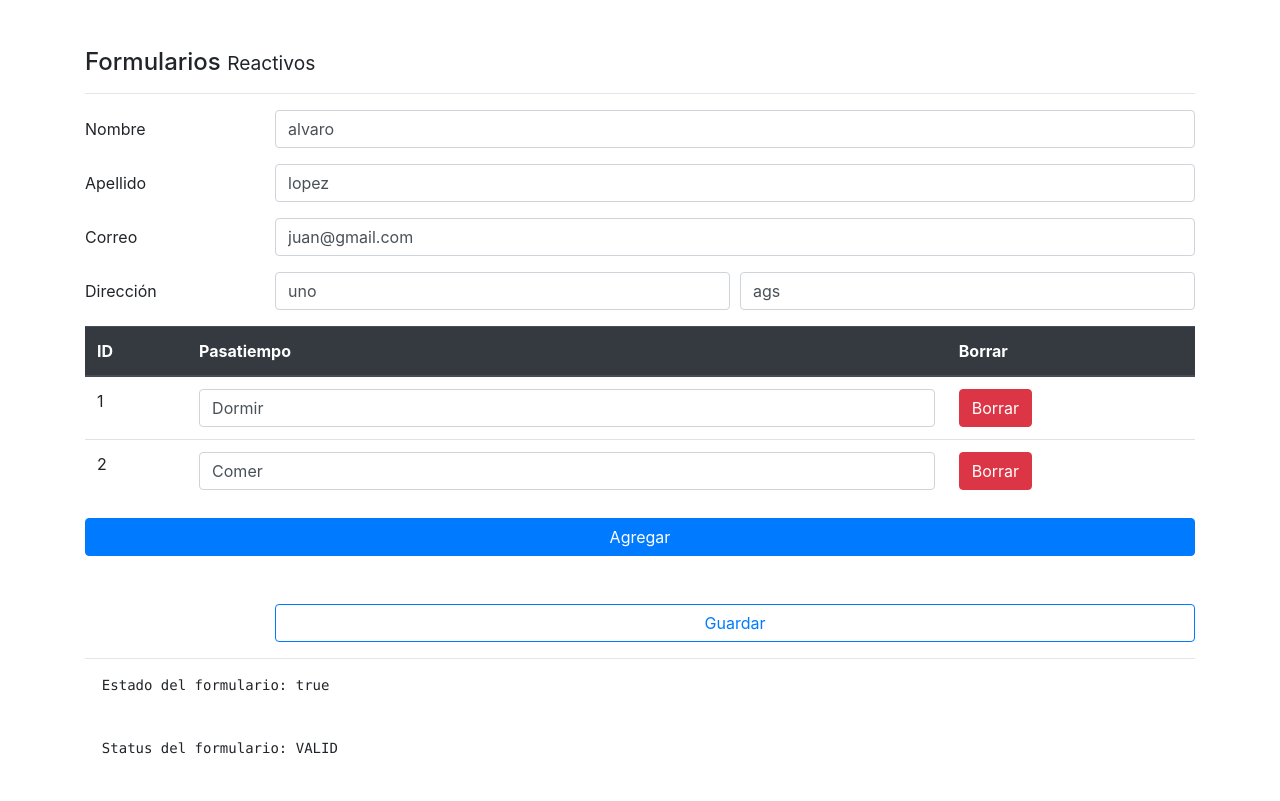
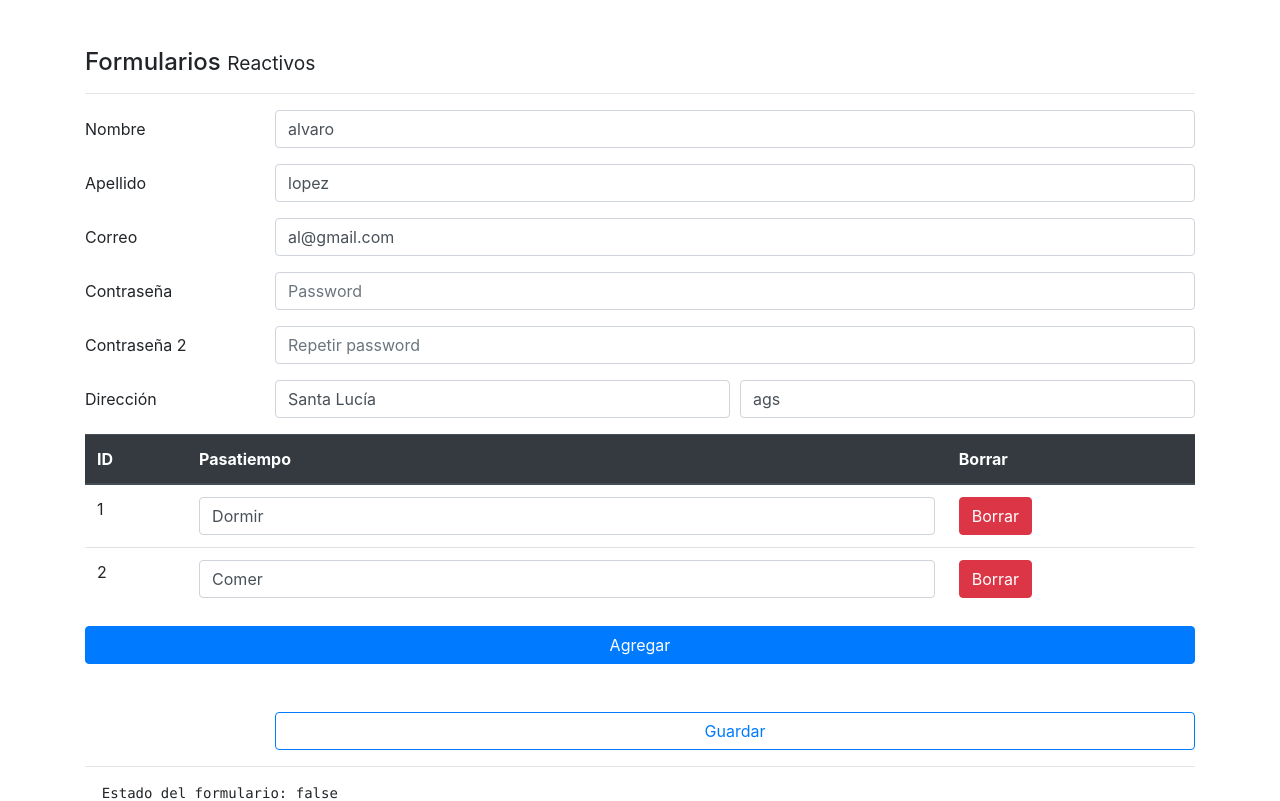
Before and after one commit to juanma77/spa-forms-validation-template-aproximation, an Angular app: page /reactive in a window 1280 px wide. Shown: the top 801 px of the page. Built offline with nearby package versions, Linux system fonts and the light colour scheme.

Commit message:
validator to verify the two passwords are the same added

```diff
--- a/src/app/pages/reactive/reactive.component.html
+++ b/src/app/pages/reactive/reactive.component.html
@@ -46,6 +46,36 @@
              <small *ngIf="notValidEmail" class="text-danger">Ingrese un email válido</small>
     </div>
   </div>
+
+
+  <div class="form-group row">
+    <label class="col-2 col-form-label">Contraseña</label>
+    <div class="col">
+
+      <input class="form-control"
+             type="password"
+             placeholder="Password"
+             formControlName="firstPassword"
+             [class.is-invalid]="notValidFirstPassword"
+             >
+
+    </div>
+  </div>
+
+  <div class="form-group row">
+    <label class="col-2 col-form-label">Contraseña 2</label>
+    <div class="col">
+
+      <input class="form-control"
+             type="password"
+             placeholder="Repetir password"
+             formControlName="secondPassword"
+             [class.is-invalid]="notValidSecondPassword"
+             >
+
+    </div>
+  </div>
+
 
   <!-- Para campos compuesto como direccion (que tiene distrito y ciduad) usar el formGroupName-->
   <div class="form-group row" formGroupName="address">
--- a/src/app/pages/reactive/reactive.component.ts
+++ b/src/app/pages/reactive/reactive.component.ts
@@ -33,6 +33,9 @@ export class ReactiveComponent implements OnInit {
 
       email: [ '', [ Validators.required, Validators.pattern('[a-z0-9._%+-]+@[a-z0-9.-]+\.[a-z]{2,3}$') ] ],
 
+      firstPassword: [ '', Validators.required ],
+      secondPassword: [ '', Validators.required ],
+
       address : this.formBuilder.group({
 
         district: [ '', Validators.required ],
@@ -44,6 +47,11 @@ export class ReactiveComponent implements OnInit {
       hobbies: this.formBuilder.array([
 
       ])
+
+    }, {
+
+      validators: this.validatorsService.checkSamePasswords( 'firstPassword', 'secondPassword' )
+
 
     });
 
@@ -115,6 +123,23 @@ export class ReactiveComponent implements OnInit {
 
   }
 
+  public get notValidFirstPassword() {
+
+    return this.forma.get('firstPassword').invalid && this.forma.get('firstPassword').touched;
+
+  }
+
+  public get notValidSecondPassword() {
+
+    const passOne = this.forma.get('firstPassword').value;
+    const passTwo = this.forma.get('secondPassword').value;
+
+
+    // Veerificamos si passOne es igual a passTwo, en caso de no ser cierto se ejecuta lo que esta luego del signo de interrogacion ("?)", en caso de ser cierto se ejeuta lo que esta luego de los dos puntos ":"; es decir regresa false y true en cada caso respectivamente
+    return passOne === passTwo ? false: true;
+
+  }
+
 
   loadDataToForm() {
 
@@ -123,10 +148,10 @@ export class ReactiveComponent implements OnInit {
 
       name: 'alvaro',
       lastName: 'lopez',
-      email: 'juan@gmail.com',
+      email: 'al@gmail.com',
       address: {
 
-        district: 'uno',
+        district: 'Santa Lucía',
         city: 'ags'
 
       }
--- a/src/app/services/validators.service.ts
+++ b/src/app/services/validators.service.ts
@@ -1,5 +1,5 @@
 import { Injectable } from '@angular/core';
-import { FormControl } from '@angular/forms';
+import { FormControl, FormGroup } from '@angular/forms';
 
 @Injectable({
   providedIn: 'root'
@@ -27,4 +27,29 @@ export class ValidatorsService {
 
   }
 
+  public checkSamePasswords( passOneName: string, passTwoName: string ) {
+
+    return ( formGroup: FormGroup) =>{
+
+      const passOneControl = formGroup.controls[passOneName];
+      const passTwoControl = formGroup.controls[passTwoName];
+
+      if( passOneControl.value === passTwoControl.value ) {
+
+        passTwoControl.setErrors(null);
+
+      } else {
+
+        passTwoControl.setErrors({
+
+          passwordsNotMatch: true
+
+        });
+
+      }
+
+    }
+
+  }
+
 }
```
